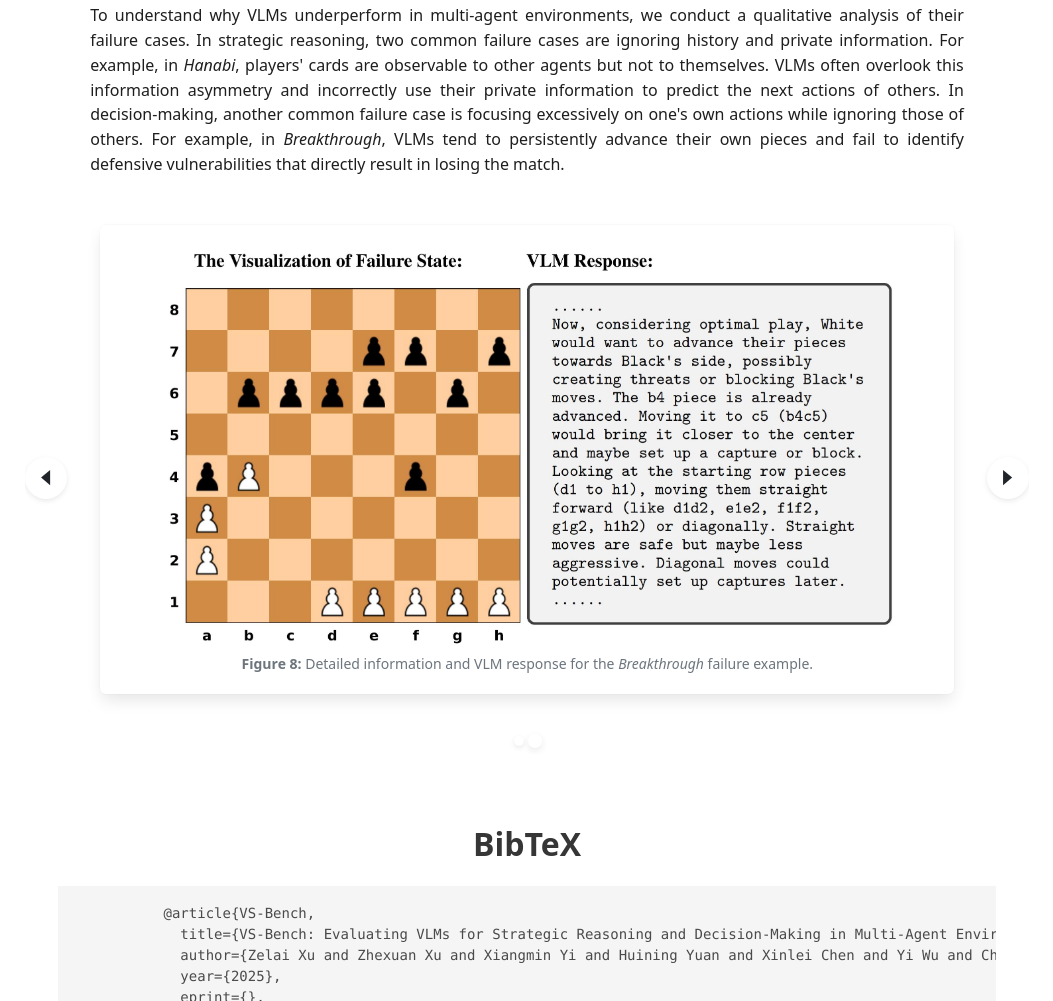
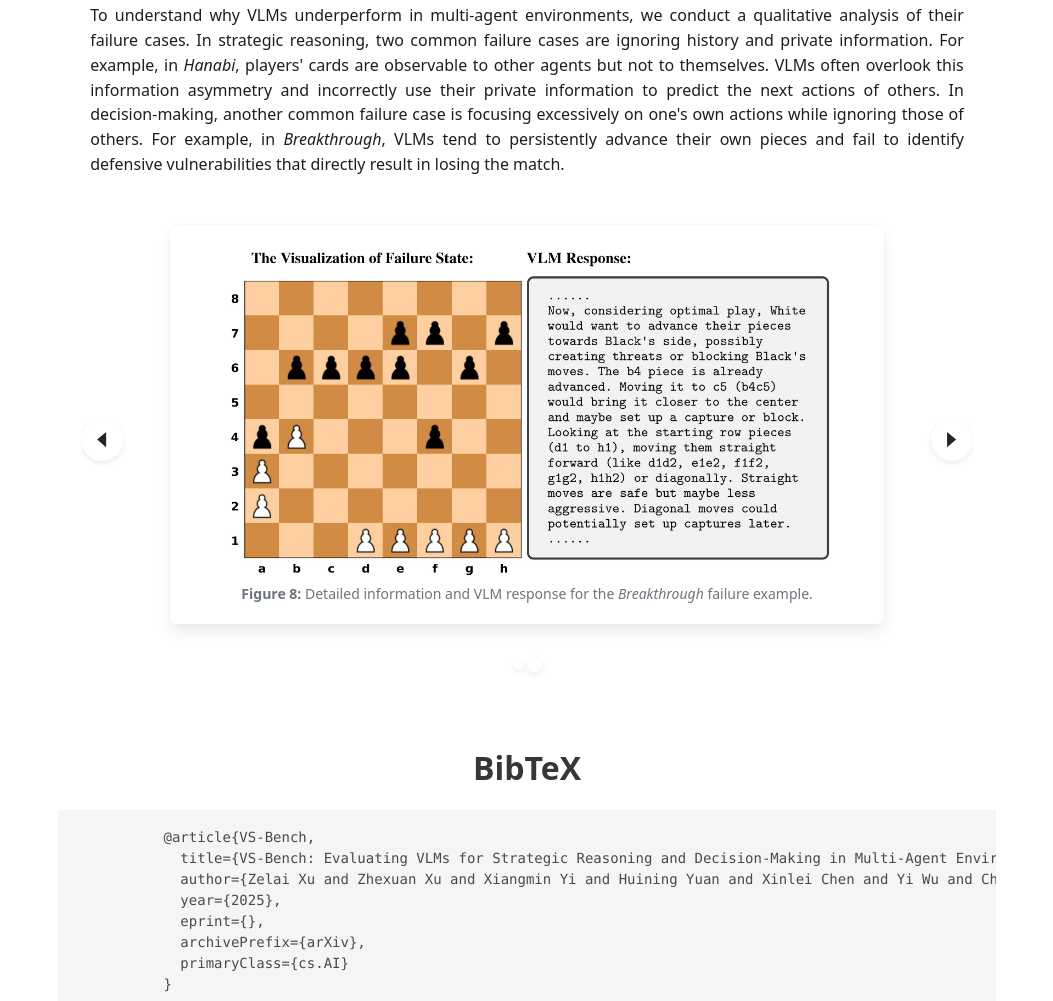
Before and after one commit to y1501028421/vs-bench-fork.github.io, a plain HTML site: page index.html in a window 1280 px wide. Shown: the part 7266-8267 px from the top of the page, without its empty margins (113-1166 px from the left). Drawn offline with nearby package versions, Linux system fonts and the light colour scheme; some icons are missing; a web font is replaced by a local one.

Commit message:
Update carousel

```diff
--- a/index.html
+++ b/index.html
@@ -925,8 +925,8 @@
           </div>
         </div>
 
-        <div id="results-carousel" class="carousel results-carousel" style="width: 90%; margin: auto;" data-autoplay="true" data-pagination="false">
-          <div class="box mx-auto my-4" style="width: 85%;">
+        <div id="results-carousel" class="carousel results-carousel" style="width: 80%; margin: auto;" data-autoplay="true" data-pagination="false">
+          <div class="box mx-auto my-4" style="width: 80%;">
             <div class="content has-text-centered" style="margin-bottom: 0rem;">
               <img src="website/img/fail_hanabi.jpg" alt="" width="122%" />
               <figcaption class="figure-caption">
@@ -934,7 +934,7 @@
               </figcaption>
             </div>
           </div>
-          <div class="box mx-auto my-4" style="width: 85%;">
+          <div class="box mx-auto my-4" style="width: 80%;">
             <div class="content has-text-centered" style="margin-bottom: 0rem;">
               <img src="website/img/fail_breakthrough.jpg" alt="" width="122%" />
               <figcaption class="figure-caption">
```
